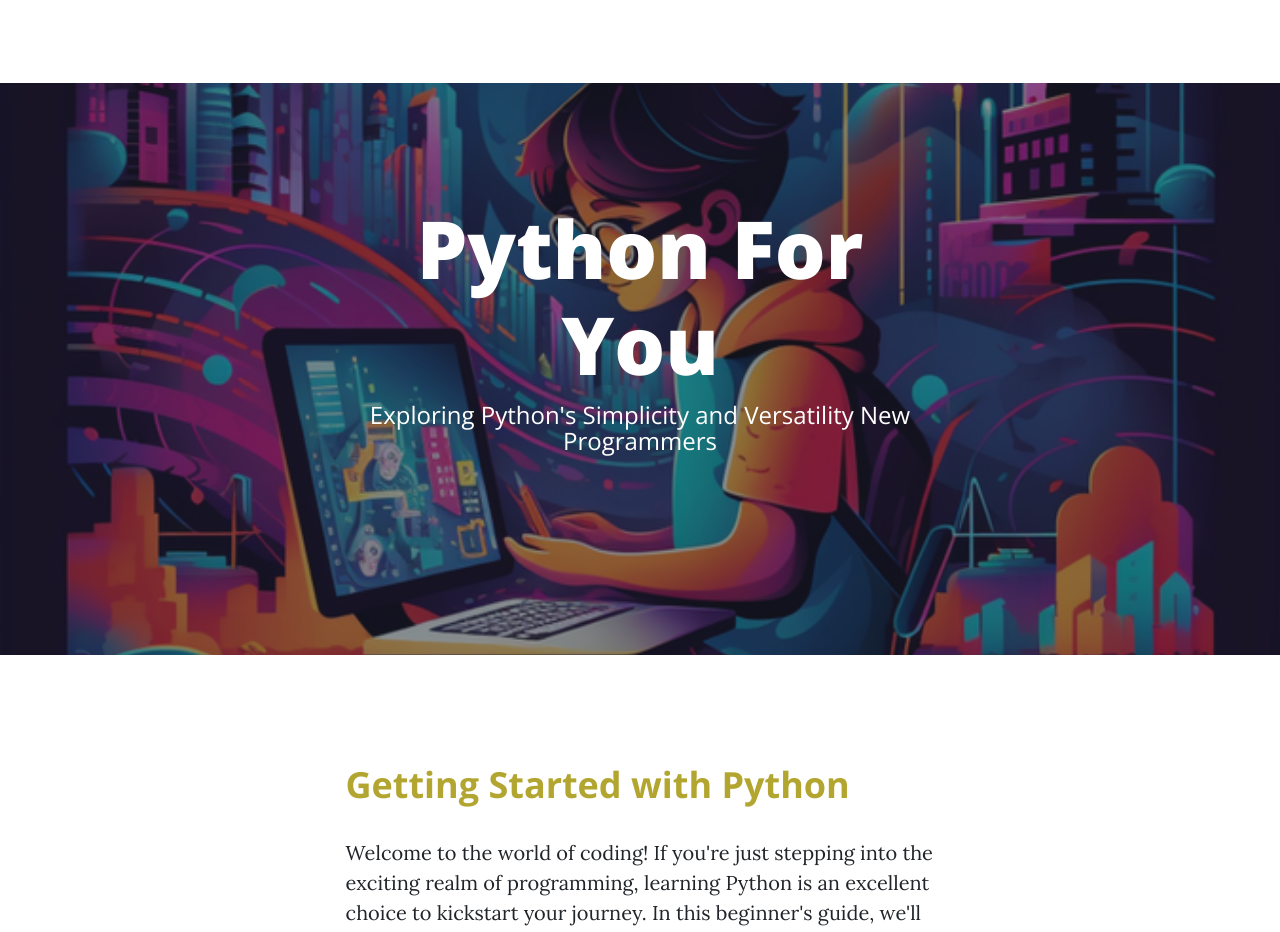
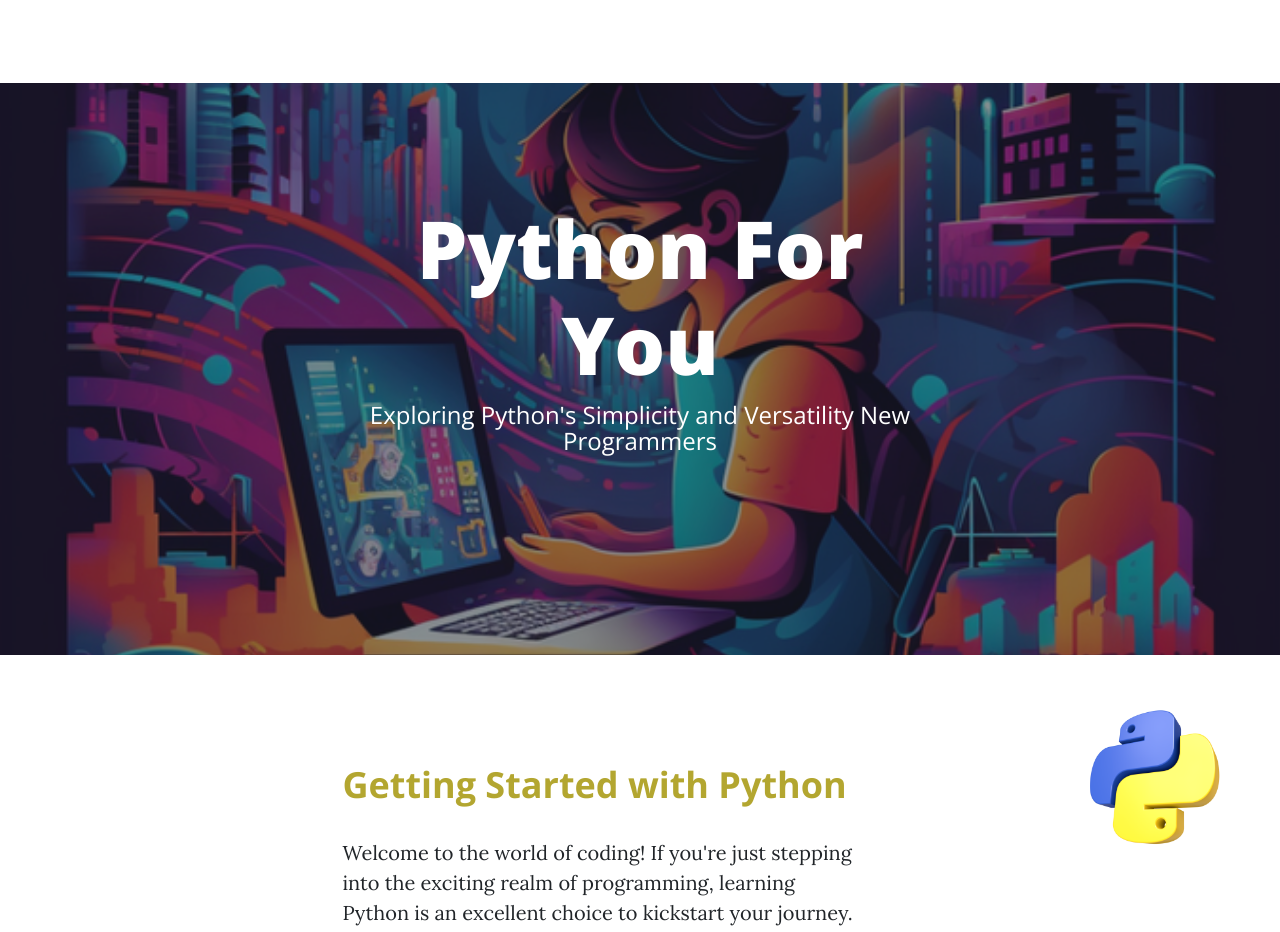
Before and after one commit to luchaoo7/myblogs, a React (Vite) app: page /python in a window 1280 px wide. Shown: the top 932 px of the page. Built offline with nearby package versions, Linux system fonts and the light colour scheme.

Commit message:
Add python logo

```diff
--- a/src/components/articles/PythonBlog.tsx
+++ b/src/components/articles/PythonBlog.tsx
@@ -5,7 +5,7 @@ import Header from '../Header';
 // import SmallHeading from '../utils/SmallHeading';
 // import SmallerHeading from '../utils/SmallerHeading';
 import PostImage from '../utils/PostImage';
-import { pythonBG } from '../utils/ImageImporter';
+import { pythonBG, pythonLogo } from '../utils/ImageImporter';
 import Divider from '../utils/Divider';
 // import Divider from '../utils/Divider';
 
@@ -23,6 +23,13 @@ const PythonBlog = ({ }: PythonBlogProps): JSX.Element => {
     let headingStyle: CSSProperties | undefined = {
         color: "#b3a630"
     }
+    let postImageStyle: CSSProperties | undefined = {
+        float: "right",
+        overflow: "auto",
+        height: "150px",
+        width: "150px",
+        marginRight: "50px"
+    }
 
 
 
@@ -39,6 +46,8 @@ const PythonBlog = ({ }: PythonBlogProps): JSX.Element => {
                 name="Python Code"
                 type="article"
             />
+
+            <PostImage style={postImageStyle} image_path={pythonLogo} />
 
             <article className="mb-4">
                 <div className="container px-4 px-lg-5">
--- a/src/components/utils/ImageImporter.ts
+++ b/src/components/utils/ImageImporter.ts
@@ -17,6 +17,7 @@ import nbaPlayOff from '/src/assets/img/nba-playoff.jpg';
 import easternConference from '/src/assets/img/eastern-conference.png';
 import westernConference from '/src/assets/img/western-conference.png';
 import pythonBG from '/src/assets/img/python-bg.png';
+import pythonLogo from '/src/assets/img/python-logo.png';
 
 
 export {
@@ -38,5 +39,6 @@ export {
     theWolfOfWallStreet,
     trainingDay,
     pythonBG,
+    pythonLogo,
     bloodDiamond
 }
--- a/src/components/utils/PostImage.tsx
+++ b/src/components/utils/PostImage.tsx
@@ -1,16 +1,17 @@
-import React from 'react'
+import React, { CSSProperties } from 'react'
 
 interface PostImageProps {
     // Add any props you might need
     image_path: string;
     caption?: string;
+    style?: CSSProperties;
 }
 
-const PostImage = ({ image_path, caption }: PostImageProps): JSX.Element => {
+const PostImage = ({ image_path, caption, style }: PostImageProps): JSX.Element => {
 
     return (
         <>
-            <img className="img-fluid" src={image_path} alt="..." />
+            <img style={style} className="img-fluid" src={image_path} alt="..." />
             { caption ?  <span className="caption text-muted">{caption}</span> : null }
         </>
     );
```
Also changed, not shown: src/assets/img/python-logo.png (added).
